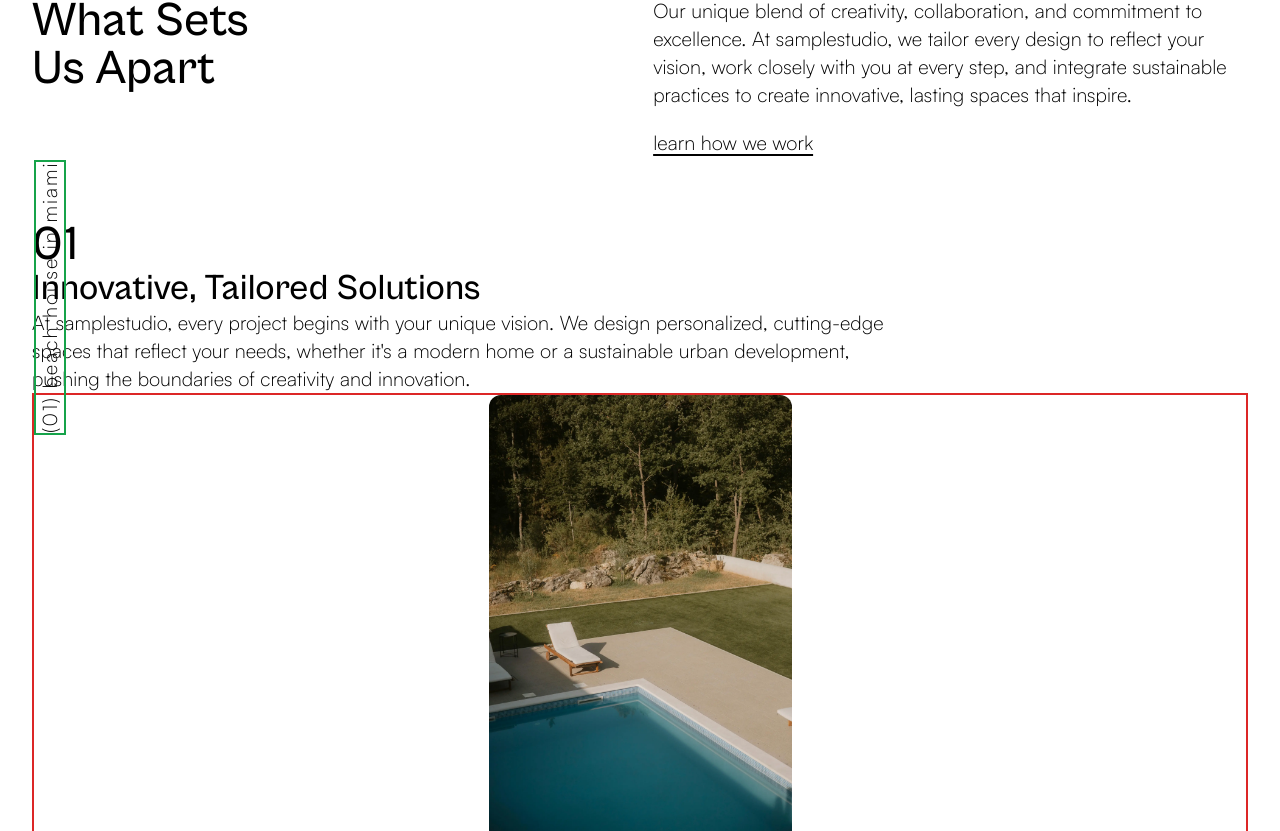
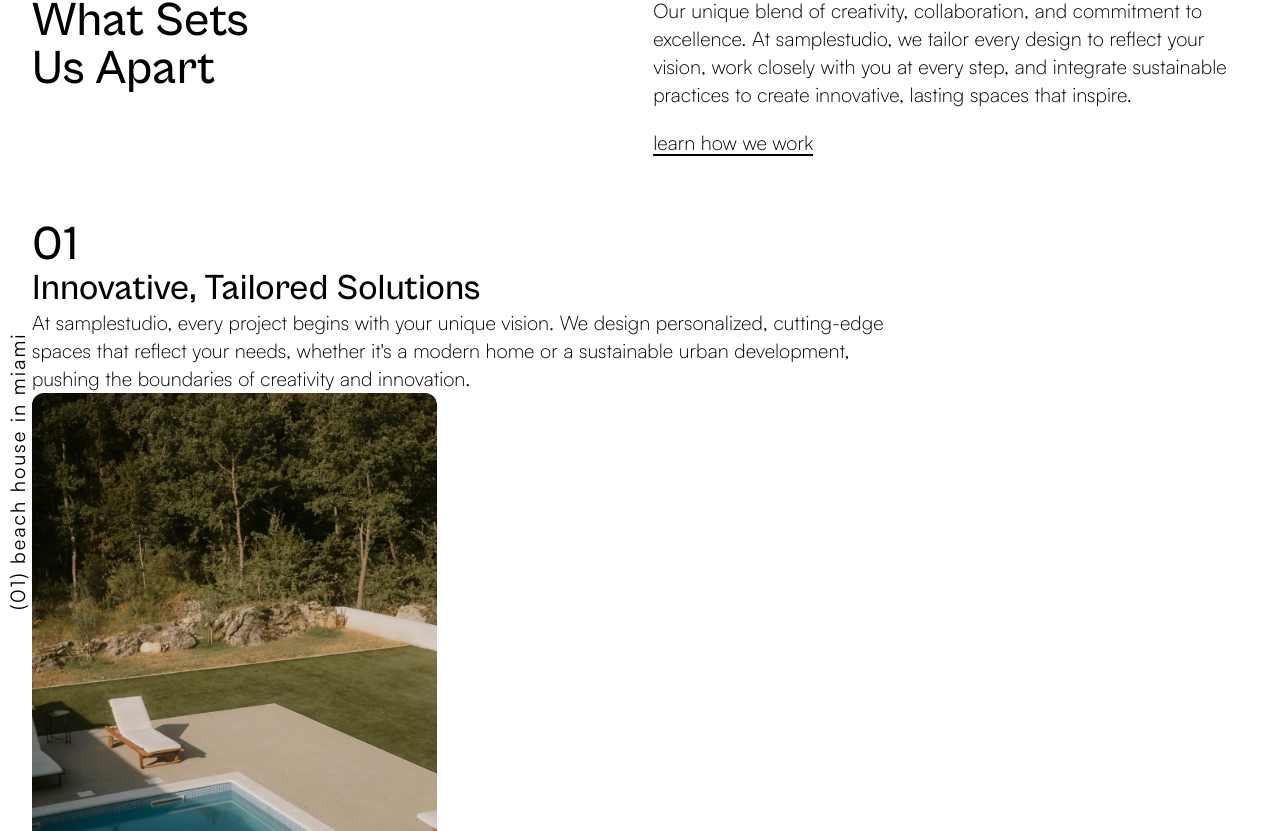
Before and after one commit to swayamsth/samplestudio, a React (Vite) app: page / in a window 1280 px wide. Shown: the part 3069-3900 px from the top of the page. Built offline with nearby package versions, Linux system fonts and the light colour scheme.

Commit message:
Place text next to the image rotated 90deg

```diff
--- a/src/sections/WhyUs.jsx
+++ b/src/sections/WhyUs.jsx
@@ -38,17 +38,18 @@ const WhyUs = () => {
           </p>
         </div>
 
-        <div className="flex justify-center items-center relative border-2 border-red-600">
-          <div className="absolute left-0 top-0 transform -rotate-90 origin-top-left translate-y-10 border-2 border-green-600">
-            <h3 className="font-satoshi font-light text-xl tracking-widest">
-              {whyUs[0].image.title}
-            </h3>
-          </div>
+        <div className="relative">
           <img
             src={whyUs[0].image.src}
             alt={whyUs[0].image.title}
-            className="size-1/4 rounded-xl"
+            className="w-1/3 h-auto rounded-xl object-cover"
           />
+
+          <div className="absolute left-0 top-1/3 origin-bottom-left -translate-y-1/2 -rotate-90 transform">
+            <p className="whitespace-nowrap text-xl tracking-widest font-satoshi">
+              {whyUs[0].image.title}
+            </p>
+          </div>
         </div>
       </div>
     </section>
```
